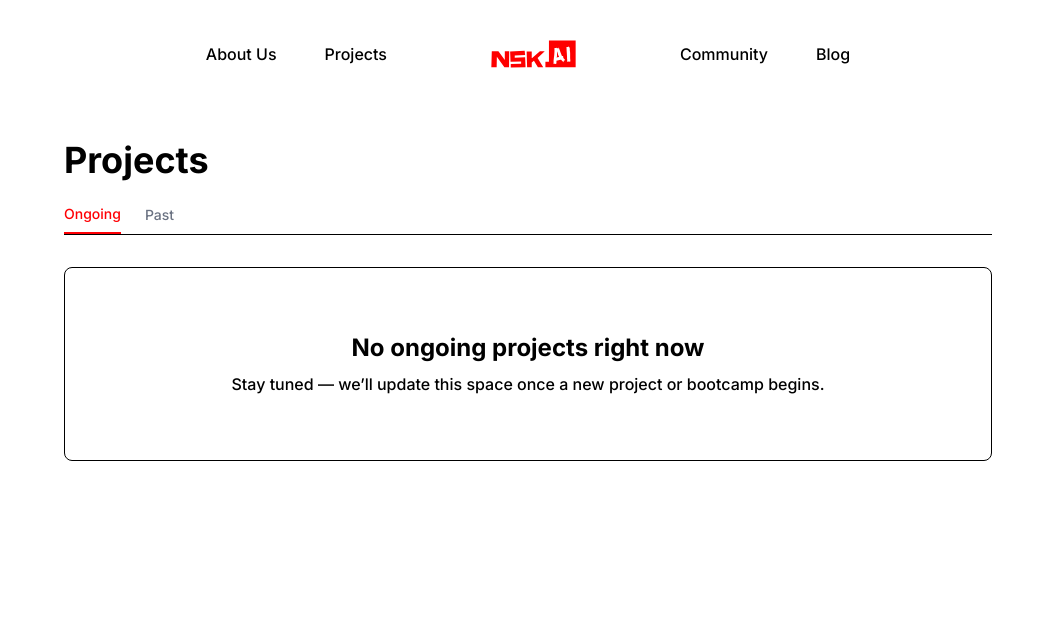
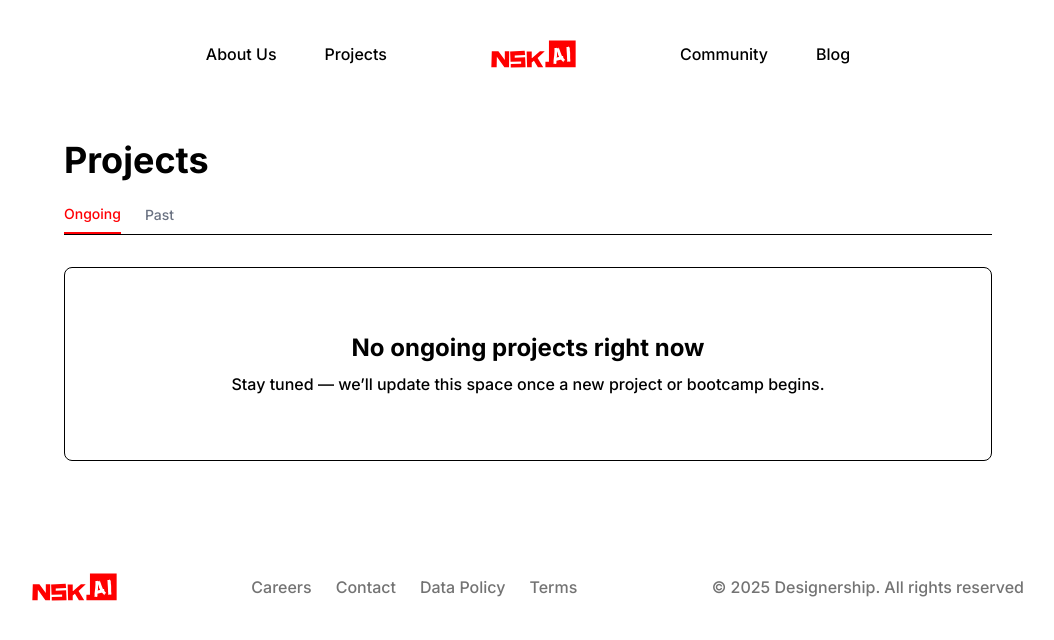
Before and after one commit to nskai-org/website-nsk-ai, a React (Vite) app: page /projects in a window 1280 px wide. Shown: the top 640 px of the page, without its empty margins (112-1166 px from the left). Built offline with nearby package versions, Linux system fonts and the light colour scheme.

Commit message:
Updated projects page route

```diff
--- a/src/components/projects-page/Index.tsx
+++ b/src/components/projects-page/Index.tsx
@@ -1,4 +1,5 @@
 import Overlay from "../landing-page/navigation/navbar/Overlay";
+import Footer from "../landing-page/footer/Footer";
 import Projects from "./Projects";
 
 const ProjectsPageLayout = () => {
@@ -7,6 +8,7 @@ const ProjectsPageLayout = () => {
       <Overlay />
       <div>
         <Projects />
+        <Footer />
       </div>
     </>
   );
--- a/src/index.css
+++ b/src/index.css
@@ -70,3 +70,7 @@ body {
     animation: scroll-reverse 25s linear infinite;
   }
 }
+
+/*
+  git remote set-url origin https://github.com/nskai-org/website-nsk-ai
+*/
--- a/src/components/projects-page/ProjectsPage.tsx
+++ b/src/pages/projects-page/ProjectsPage.tsx
@@ -1,5 +1,5 @@
 import React from "react";
-import ProjectsPageLayout from "./Index";
+import ProjectsPageLayout from "../../components/projects-page/Index";
 
 const ProjectsPage: React.FC = () => {
   return <ProjectsPageLayout />;
--- a/src/routes/index.tsx
+++ b/src/routes/index.tsx
@@ -1,8 +1,8 @@
 import { createBrowserRouter } from "react-router-dom";
 import LandingPage from "../pages/landing-page/LandingPage";
 import NavigationLayout from "../components/landing-page/navigation";
-import ProjectsPage from "../components/projects-page/ProjectsPage";
 import BootcampPage from "../pages/bootcamp-page/BootcampPage";
+import ProjectsPage from "../pages/projects-page/ProjectsPage";
 
 export const router = createBrowserRouter([
   {
```
